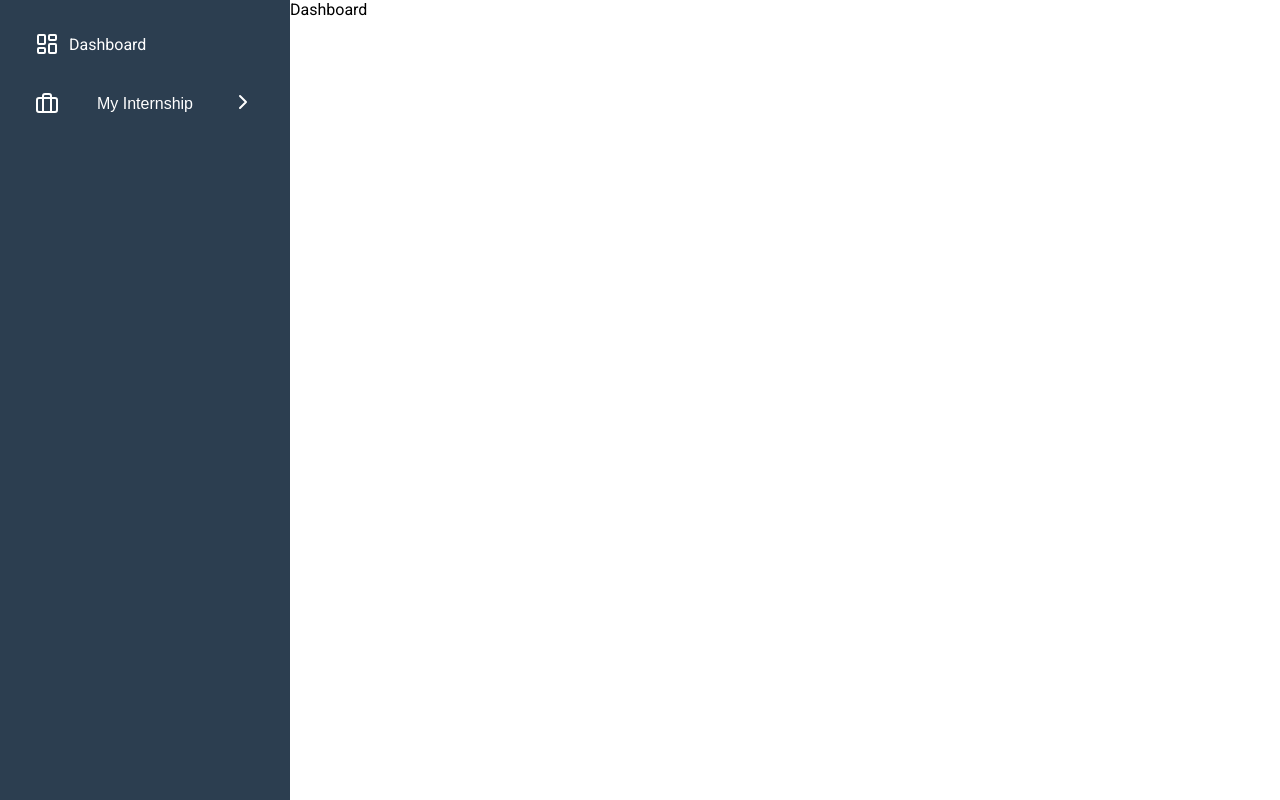
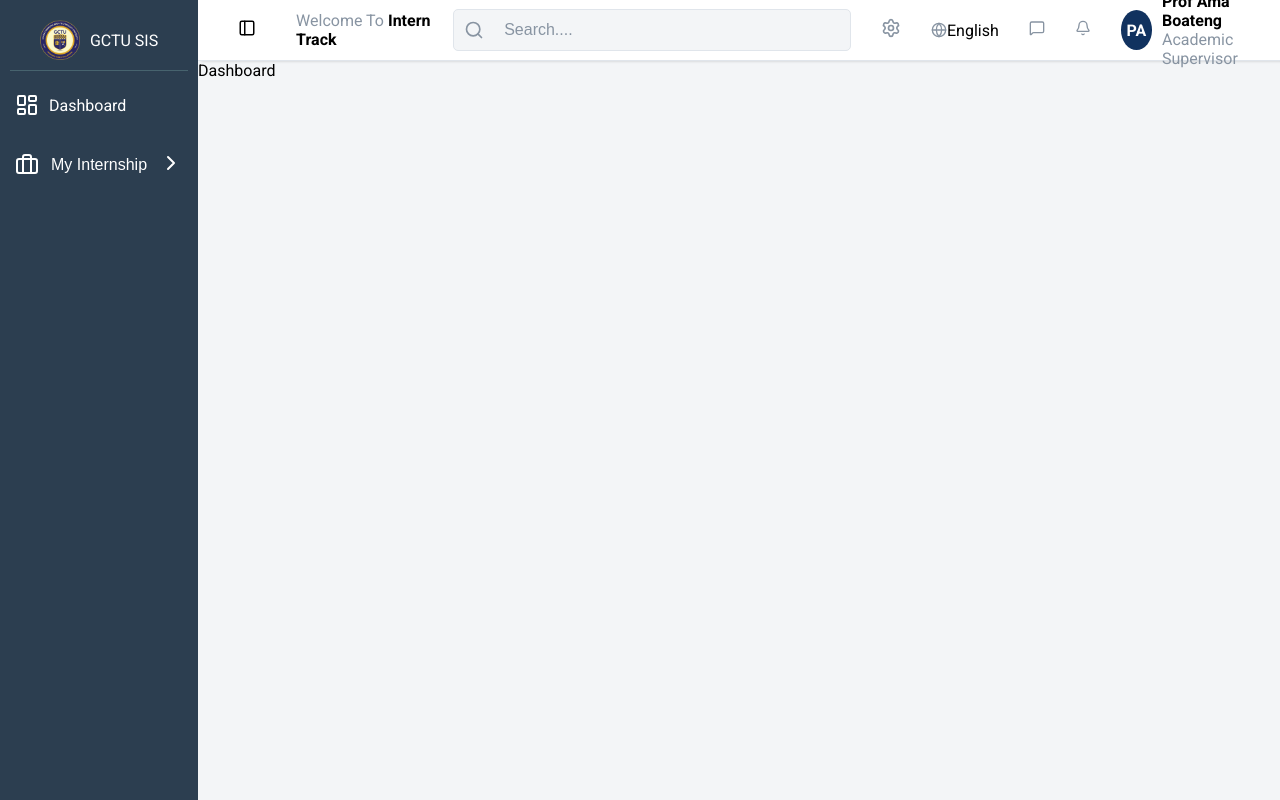
Before and after one commit to Princeaddo1199/GCTU-Student-Internship-System, a React (Vite) app: page /login in a window 1280 px wide. Both pictures are taken after a click on the button "Sign In". Built offline with nearby package versions, Linux system fonts and the light colour scheme.

Commit message:
Universal search bar
working on the universal search bar on the main layout

```diff
--- a/src/App.css
+++ b/src/App.css
@@ -2,4 +2,5 @@
     display: flex;
     height: 100vh;
     width: 100%;
+    background-color: #f3f5f7;
 }
--- a/src/App.jsx
+++ b/src/App.jsx
@@ -7,13 +7,15 @@ import Dashboard from "./Pages/Dashboard";
 import InternshipDetails from "./Pages/InternshipDetails";
 import PlacementInformation from "./Pages/PlacementInformation";
 import InternshipGuidelines from "./Pages/InternshipGuidelines";
+import Searchbar from "./Components/Searchbar";
 
 function MainLayout({ children }) {
   return (
     <div className="mainLayout">
       <Sidebar />
       <main className="mainContent" style={{ flex: 1 }}>
-        {children}
+        <Searchbar />
+      {children}
       </main>
     </div>
   );
--- /dev/null
+++ b/src/Components/Searchbar.jsx
@@ -0,0 +1,64 @@
+import React from "react";
+import "../STYLES/Searchbar.css";
+import {
+  Bell,
+  Globe,
+  MessageSquare,
+  PanelLeft,
+  Search,
+  Settings,
+} from "lucide-react";
+
+export default function Searchbar() {
+  return (
+    <div className="mainSearchbarContainer">
+      <div className="sideBarToggle">
+        <PanelLeft size={18} />
+      </div>
+      <div className="searchbarMessage">
+        <p style={{ color: "#8894A2", marginRight: "20px" }}>
+          Welcome To{" "}
+          <span style={{ color: "#000", fontWeight: "bold" }}>
+            Intern Track
+          </span>
+        </p>
+      </div>
+      <div className="searchbarContainer">
+        <Search
+          color="#8894a2"
+          size={20}
+          style={{ marginLeft: "10px", marginRight: "10px" }}
+        />
+        <div className="searchbar">
+          <input type="text" placeholder="Search...." />
+        </div>
+      </div>
+      <div className="settings">
+        <Settings size={20} color="#8894a2" />
+      </div>
+      <div className="selectLanguage">
+        <Globe size={16} color="#8894a2" />
+        English
+      </div>
+      <div className="messages">
+        <MessageSquare
+          size={16}
+          color="#8894a2"
+          style={{ fontWeight: "bold" }}
+        />
+      </div>
+      <div className="notifications">
+        <Bell size={16} color="#8894a2" />
+      </div>
+      <div className="searchbarProfile">
+        <div className="profileIcon">
+          <p>PA</p>
+        </div>
+        <div>
+          <p style={{ fontWeight: "bold" }}>Prof Ama Boateng</p>
+          <p style={{ color: "#8894a2" }}>Academic Supervisor</p>
+        </div>
+      </div>
+    </div>
+  );
+}
--- a/src/Components/Sidebar.jsx
+++ b/src/Components/Sidebar.jsx
@@ -1,5 +1,6 @@
 import React, { useState } from "react";
 import { NavLink } from "react-router-dom";
+import Logo from "../assets/gctu-logo-1.png";
 import "../STYLES/Sidebar.css";
 import { ChevronRight, LayoutDashboard, Briefcase } from "lucide-react";
 
@@ -12,6 +13,10 @@ export default function Sidebar() {
 
   return (
     <div className="sidebarLayoutMain">
+      <div className="logo">
+        <img src={Logo} alt="GCTU Logo" width="40" height="40" />
+        <p>GCTU SIS</p>
+      </div>
       <nav className="sidebarNav">
         <NavLink to="/dashboard" className="navLink">
           <LayoutDashboard className="navIcon" />
--- a/src/Pages/LoginPage.jsx
+++ b/src/Pages/LoginPage.jsx
@@ -5,7 +5,6 @@ import { Check, Mail, Lock } from "lucide-react";
 import { useNavigate } from "react-router-dom";
 
 const options = [
-  { value: "Student / Intern", label: "Student / Intern" },
   { value: "Administrator", label: "Administrator" },
   { value: "Academic Supervisor", label: "Academic Supervisor" },
   { value: "Industry Supervisor", label: "Industry Supervisor" },
--- /dev/null
+++ b/src/STYLES/Searchbar.css
@@ -0,0 +1,64 @@
+.mainSearchbarContainer {
+  background-color: rgb(255, 255, 255);
+  height: 60px;
+  display: flex;
+  align-items: center;
+  border-bottom: 0.5px solid #e0e5eb;
+  box-shadow: 3px 0px 3px rgba(0, 0, 0, 0.2);
+}
+.searchbarContainer {
+  display: flex;
+  align-items: center;
+  background-color: #f3f5f7;
+  height: 40px;
+  width: 500px;
+  border: 0.5px solid #e0e5eb;
+  border-radius: 5px;
+  /* margin-right: 20px; */
+}
+.sideBarToggle {
+  margin: 0 40px;
+}
+.searchbar input {
+  border: none;
+  background-color: #f3f5f7;
+  padding: 10px;
+}
+.searchbar input::placeholder {
+  color: #8894a2;
+  font-size: 16px;
+}
+.searchbar input:focus {
+  outline: none;
+}
+.settings {
+  margin: 0 30px;
+}
+.selectLanguage {
+  display: flex;
+  align-items: center;
+  margin-right: 30px;
+}
+.messages {
+  margin-right: 30px;
+}
+.notifications {
+  margin-right: 30px;
+}
+.searchbarProfile{
+    display: flex;
+    align-items: center;
+
+}
+.profileIcon{
+    width: 40px;
+    height: 40px;
+    background-color: #11325f;
+    border-radius: 50%;
+    display: flex;
+    align-items: center;
+    justify-content: center;
+    color: white;
+    font-weight: bold;
+    margin-right: 10px;
+}
--- a/src/STYLES/Sidebar.css
+++ b/src/STYLES/Sidebar.css
@@ -2,8 +2,16 @@
   width: 250px;
   background-color: #2c3e50;
   color: white;
-  padding: 20px;
   overflow: hidden;
+}
+.logo {
+  display: flex;
+  align-items: center;
+  justify-content: center;
+  margin: 10px 10px;
+  padding: 10px 0;
+  gap: 10px;
+  border-bottom: 1px solid #47636e;
 }
 
 .sidebarNav {
```
Also changed, not shown: src/assets/gctu-logo-1.png (added).
